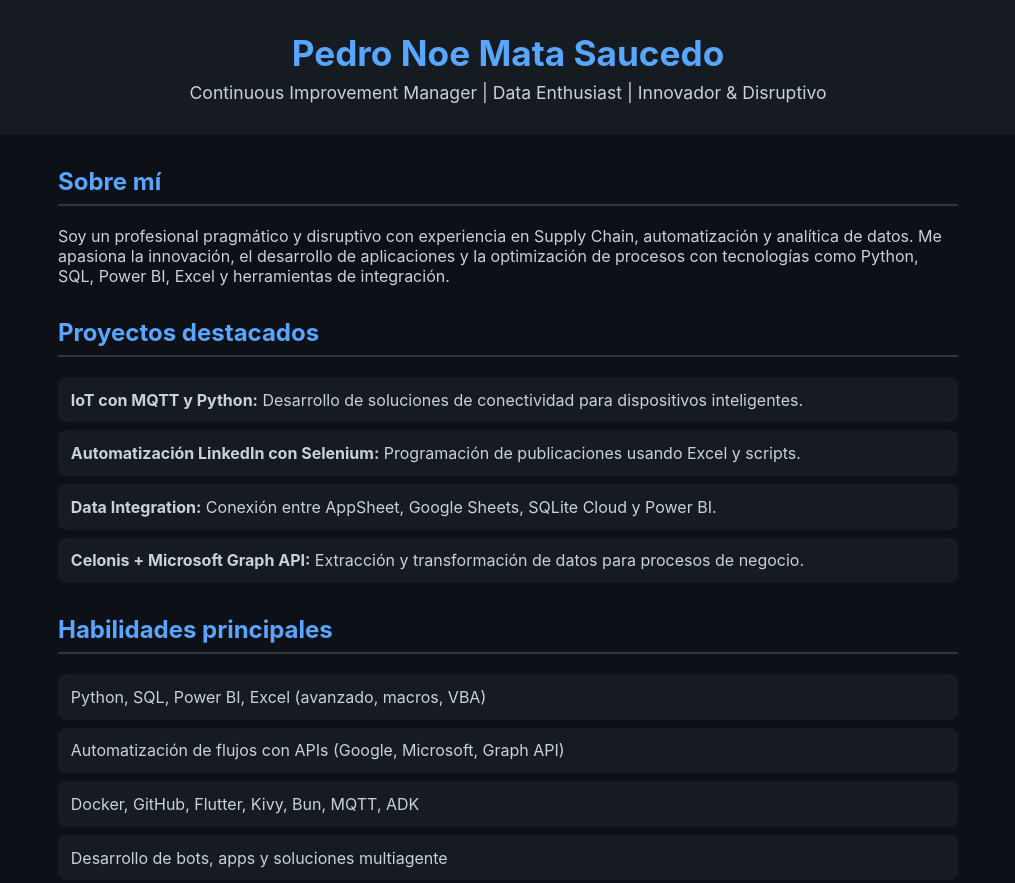
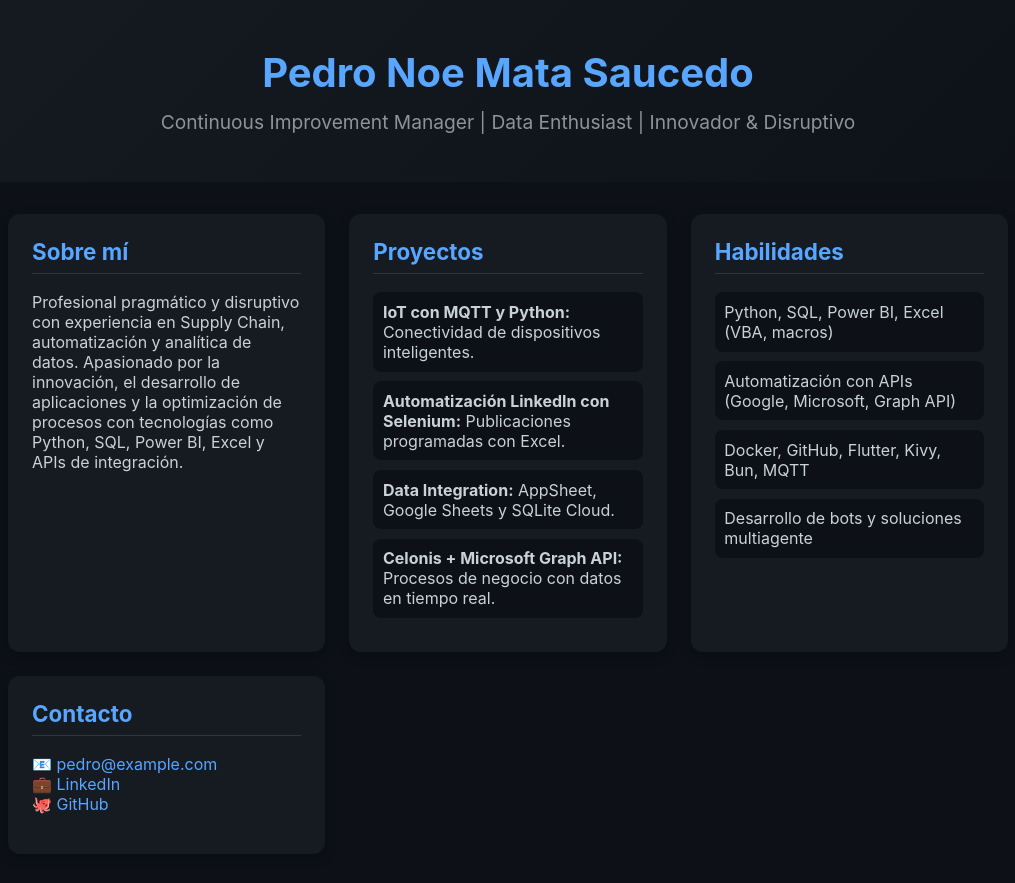
Before and after one commit to pedro0801/pedro0801.github.io, a plain HTML site: page index.html in a window 1280 px wide. Shown: the top 883 px of the page, without its empty margins (132-1147 px from the left). Drawn offline with Linux system fonts and the light colour scheme.

Commit message:
Update index.html

```diff
--- a/index.html
+++ b/index.html
@@ -13,55 +13,88 @@
       color: #c9d1d9;
     }
     header {
-      background-color: #161b22;
-      padding: 2rem;
+      background: linear-gradient(135deg, #161b22, #0d1117);
+      padding: 3rem 1rem;
       text-align: center;
     }
     header h1 {
       margin: 0;
-      font-size: 2.2rem;
+      font-size: 2.5rem;
       color: #58a6ff;
+      animation: fadeInDown 1s ease;
     }
     header p {
-      margin: 0.5rem 0 0;
-      font-size: 1.1rem;
+      margin: 0.8rem 0 0;
+      font-size: 1.2rem;
+      color: #8b949e;
+      animation: fadeInUp 1.2s ease;
     }
     main {
-      max-width: 900px;
+      max-width: 1000px;
       margin: 2rem auto;
       padding: 0 1rem;
+      display: grid;
+      grid-template-columns: repeat(auto-fit, minmax(280px, 1fr));
+      gap: 1.5rem;
     }
     section {
-      margin-bottom: 2rem;
+      background: #161b22;
+      padding: 1.5rem;
+      border-radius: 12px;
+      box-shadow: 0 4px 12px rgba(0,0,0,0.3);
+      transition: transform 0.3s ease, box-shadow 0.3s ease;
+    }
+    section:hover {
+      transform: translateY(-5px);
+      box-shadow: 0 8px 20px rgba(0,0,0,0.5);
     }
     h2 {
-      border-bottom: 2px solid #30363d;
+      margin-top: 0;
+      font-size: 1.4rem;
+      color: #58a6ff;
+      border-bottom: 1px solid #30363d;
       padding-bottom: 0.5rem;
-      color: #58a6ff;
     }
     ul {
       list-style: none;
       padding: 0;
+      margin: 0;
     }
     ul li {
-      margin: 0.5rem 0;
-      background: #161b22;
-      padding: 0.8rem;
+      margin: 0.6rem 0;
+      padding: 0.6rem;
       border-radius: 8px;
+      background: #0d1117;
+      transition: background 0.3s ease;
+    }
+    ul li:hover {
+      background: #21262d;
     }
     a {
       color: #58a6ff;
       text-decoration: none;
+      transition: color 0.2s ease;
     }
     a:hover {
+      color: #79c0ff;
       text-decoration: underline;
     }
     footer {
       text-align: center;
-      padding: 1rem;
+      padding: 1.5rem;
       background-color: #161b22;
       font-size: 0.9rem;
       color: #8b949e;
+      margin-top: 2rem;
+    }
+    /* Animaciones */
+    @keyframes fadeInDown {
+      from { opacity: 0; transform: translateY(-20px); }
+      to { opacity: 1; transform: translateY(0); }
+    }
+    @keyframes fadeInUp {
+      from { opacity: 0; transform: translateY(20px); }
+      to { opacity: 1; transform: translateY(0); }
     }
   </style>
 </head>
@@ -75,30 +108,29 @@
     <section>
       <h2>Sobre mí</h2>
       <p>
-        Soy un profesional pragmático y disruptivo con experiencia en Supply Chain,
-        automatización y analítica de datos. Me apasiona la innovación, el desarrollo
-        de aplicaciones y la optimización de procesos con tecnologías como Python, SQL,
-        Power BI, Excel y herramientas de integración.
+        Profesional pragmático y disruptivo con experiencia en Supply Chain, automatización y analítica de datos.
+        Apasionado por la innovación, el desarrollo de aplicaciones y la optimización de procesos con
+        tecnologías como Python, SQL, Power BI, Excel y APIs de integración.
       </p>
     </section>
 
     <section>
-      <h2>Proyectos destacados</h2>
+      <h2>Proyectos</h2>
       <ul>
-        <li><strong>IoT con MQTT y Python:</strong> Desarrollo de soluciones de conectividad para dispositivos inteligentes.</li>
-        <li><strong>Automatización LinkedIn con Selenium:</strong> Programación de publicaciones usando Excel y scripts.</li>
-        <li><strong>Data Integration:</strong> Conexión entre AppSheet, Google Sheets, SQLite Cloud y Power BI.</li>
-        <li><strong>Celonis + Microsoft Graph API:</strong> Extracción y transformación de datos para procesos de negocio.</li>
+        <li><strong>IoT con MQTT y Python:</strong> Conectividad de dispositivos inteligentes.</li>
+        <li><strong>Automatización LinkedIn con Selenium:</strong> Publicaciones programadas con Excel.</li>
+        <li><strong>Data Integration:</strong> AppSheet, Google Sheets y SQLite Cloud.</li>
+        <li><strong>Celonis + Microsoft Graph API:</strong> Procesos de negocio con datos en tiempo real.</li>
       </ul>
     </section>
 
     <section>
-      <h2>Habilidades principales</h2>
+      <h2>Habilidades</h2>
       <ul>
-        <li>Python, SQL, Power BI, Excel (avanzado, macros, VBA)</li>
-        <li>Automatización de flujos con APIs (Google, Microsoft, Graph API)</li>
-        <li>Docker, GitHub, Flutter, Kivy, Bun, MQTT, ADK</li>
-        <li>Desarrollo de bots, apps y soluciones multiagente</li>
+        <li>Python, SQL, Power BI, Excel (VBA, macros)</li>
+        <li>Automatización con APIs (Google, Microsoft, Graph API)</li>
+        <li>Docker, GitHub, Flutter, Kivy, Bun, MQTT</li>
+        <li>Desarrollo de bots y soluciones multiagente</li>
       </ul>
     </section>
 
```
